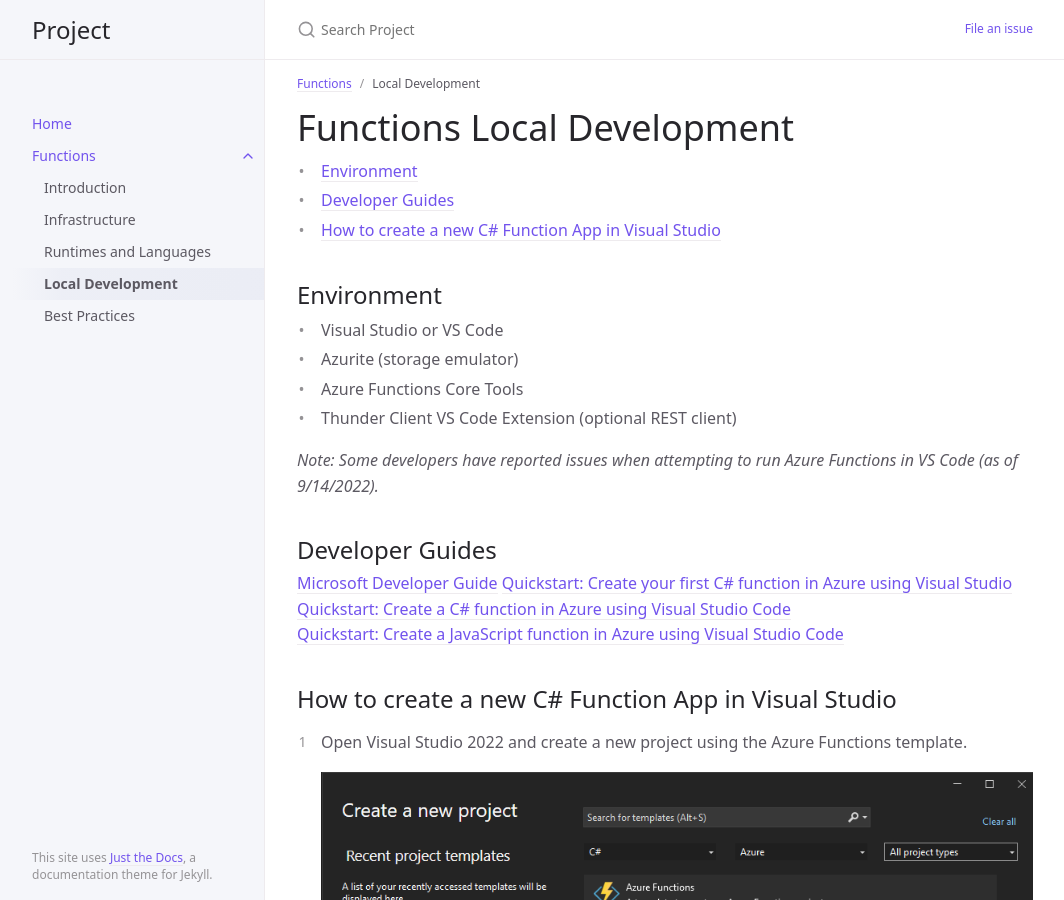
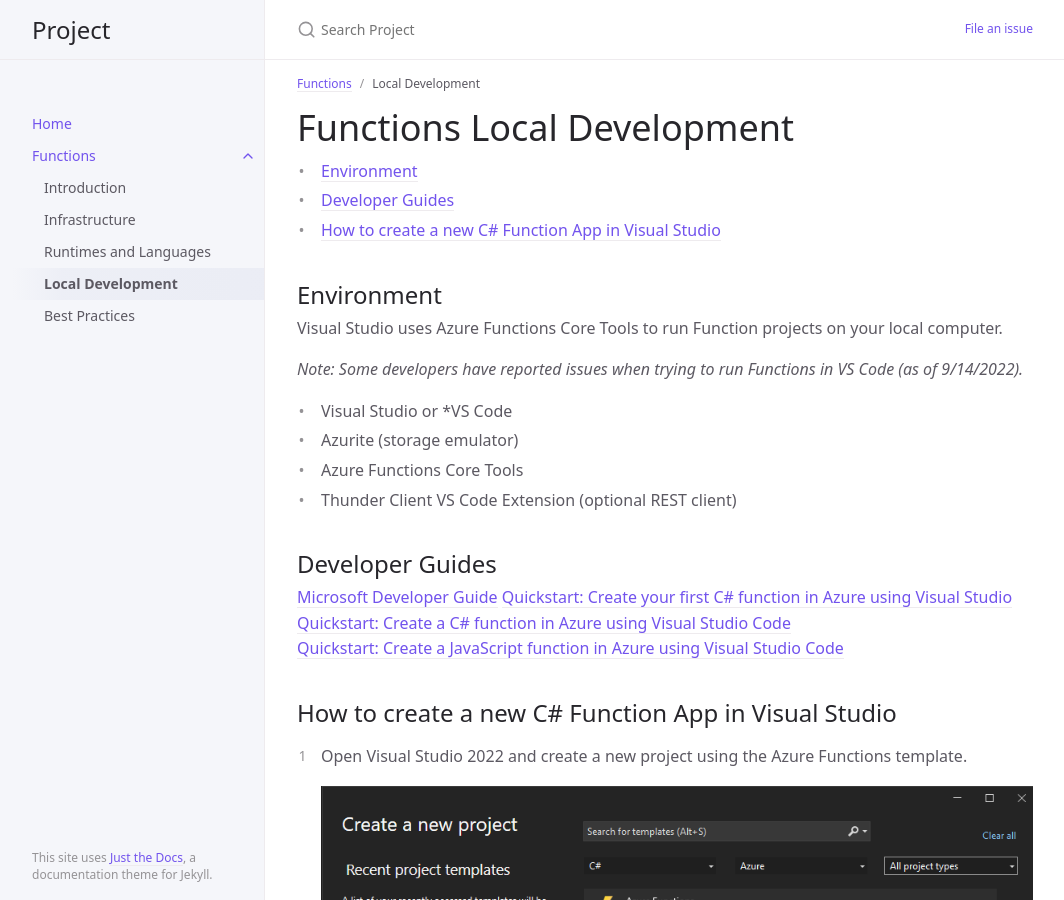
Before and after one commit to bwagner77/docs-test, a Jekyll site: the page built from function/local-development.md, in a window 1280 px wide and 900 px high. Shown: the whole window, without its empty margins (107-1171 px from the left). Built offline with Jekyll 4.4.1, drawn with Linux system fonts in a browser that asks for light colours.

Commit message:
Content updated.

```diff
--- a/function/local-development.md
+++ b/function/local-development.md
@@ -13,13 +13,16 @@ nav_order: 4
 
 ## Environment
 
-- Visual Studio or VS Code
+Visual Studio uses Azure Functions Core Tools to run Function projects
+on your local computer.
+
+*Note: Some developers have reported issues when trying to run Functions
+in VS Code (as of 9/14/2022).*
+
+- Visual Studio or *VS Code
 - Azurite (storage emulator)
 - Azure Functions Core Tools
 - Thunder Client VS Code Extension (optional REST client)
-
-*Note: Some developers have reported issues when attempting to run
-Azure Functions in VS Code (as of 9/14/2022).*
 
 ## Developer Guides
 
```
Also changed, not shown: function/best-practices.md (+3 -4 lines), function/introduction.md (+1 -1 lines).
